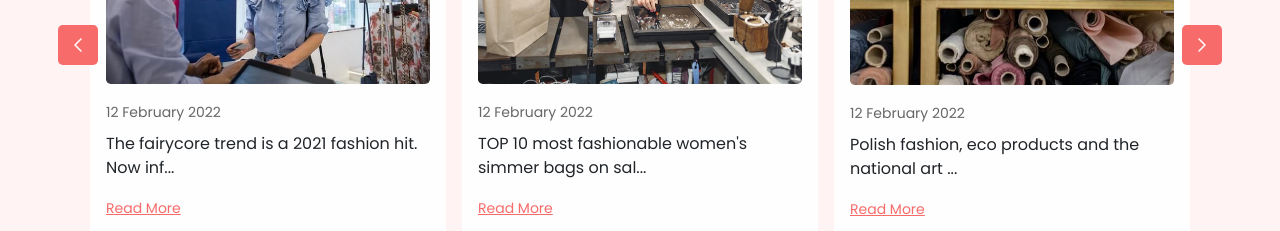
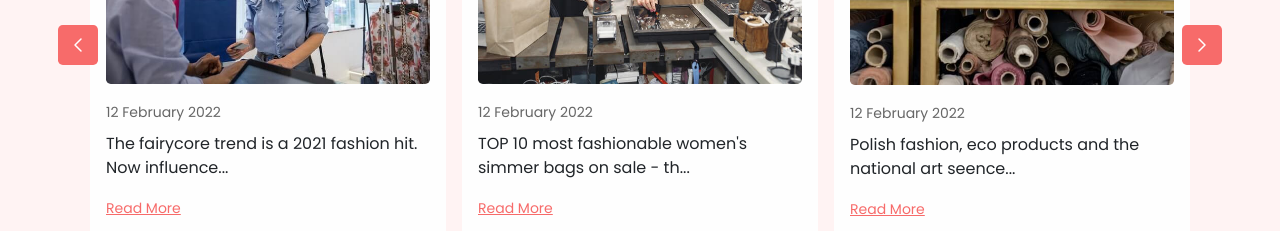
Before and after one commit to m-amirazmi/clothshop, a React (Vite) app: page / in a window 1280 px wide. Shown: the part 2800-3031 px from the top of the page. Built offline with nearby package versions, Linux system fonts and the light colour scheme; no server answers.

Commit message:
update homedata

```diff
--- a/src/components/HomeBlogs.tsx
+++ b/src/components/HomeBlogs.tsx
@@ -45,7 +45,7 @@ const HomeBlogs: React.FunctionComponent<IBlogsProps> = ({ blogs }) => {
 								<img src={item.image} alt={item.title} className="rounded-3" />
 								<div className="mt-3">
 									<small style={{ color: "rgba(0,0,0,0.6)" }}>{new Date(item.date).toLocaleDateString("en-MY", { year: "numeric", month: "long", day: "numeric" })}</small>
-									<p className="mt-2">{item.title.substring(0, 50)}...</p>
+									<p className="mt-2">{item.title.substring(0, 56)}...</p>
 									<Link to={item.ctaLink} className="text-accent-3" style={{ fontSize: "14px" }}>
 										Read More
 									</Link>
--- a/src/data/homedata.json
+++ b/src/data/homedata.json
@@ -166,42 +166,42 @@
 			"id": "1",
 			"image": "/images/blogs/1.jpeg",
 			"date": 1644676192000,
-			"title": "The fairycore trend is a 2021 fashion hit. Now influencers Bag up as fairies.",
+			"title": "The fairycore trend is a 2021 fashion hit. Now influencers Bag up as fairies. porttitor ultricies libero.",
 			"ctaLink": "blogs/fairycore-trend"
 		},
 		{
 			"id": "2",
 			"image": "/images/blogs/2.jpeg",
 			"date": 1644676192000,
-			"title": "TOP 10 most fashionable women's simmer bags on sale - the best deals!",
+			"title": "TOP 10 most fashionable women's simmer bags on sale - the best deals! porttitor ultricies libero.",
 			"ctaLink": "blogs/10-most-fashionable"
 		},
 		{
 			"id": "3",
 			"image": "/images/blogs/3.jpeg",
 			"date": 1644676192000,
-			"title": "Polish fashion, eco products and the national art seence. FMS moves to Wroclow",
+			"title": "Polish fashion, eco products and the national art seence. FMS moves to Wroclow  porttitor ultricies libero.",
 			"ctaLink": "blogs/polish-fashion"
 		},
 		{
 			"id": "4",
 			"image": "/images/blogs/4.jpeg",
 			"date": 1644676192000,
-			"title": "Nulla dui diam, finibus quis neque sed, porttitor ultricies libero.",
+			"title": "Nulla dui diam, finibus quis neque sed, porttitor ultricies libero. porttitor ultricies libero.",
 			"ctaLink": "blogs/nulla-dui-diam"
 		},
 		{
 			"id": "5",
 			"image": "/images/blogs/5.jpeg",
 			"date": 1644676192000,
-			"title": "Nulla dui diam, finibus quis neque sed, porttitor ultricies libero.",
+			"title": "Nulla dui diam, finibus quis neque sed, porttitor ultricies libero. porttitor ultricies libero.",
 			"ctaLink": "blogs/nulla-dui-diam"
 		},
 		{
 			"id": "6",
 			"image": "/images/blogs/6.jpeg",
 			"date": 1644676192000,
-			"title": "Nulla dui diam, finibus quis neque sed, porttitor ultricies libero.",
+			"title": "Nulla dui diam, finibus quis neque sed, porttitor ultricies libero. porttitor ultricies libero.",
 			"ctaLink": "blogs/nulla-dui-diam"
 		}
 	],
```
